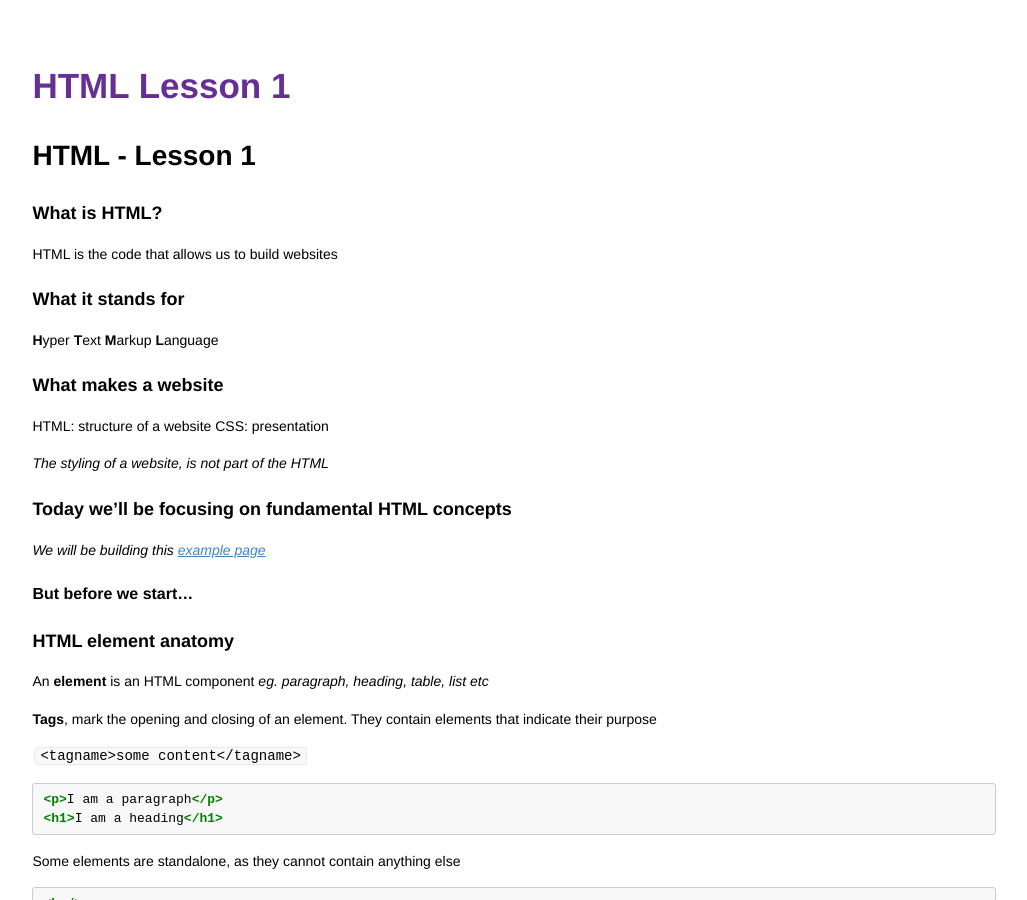
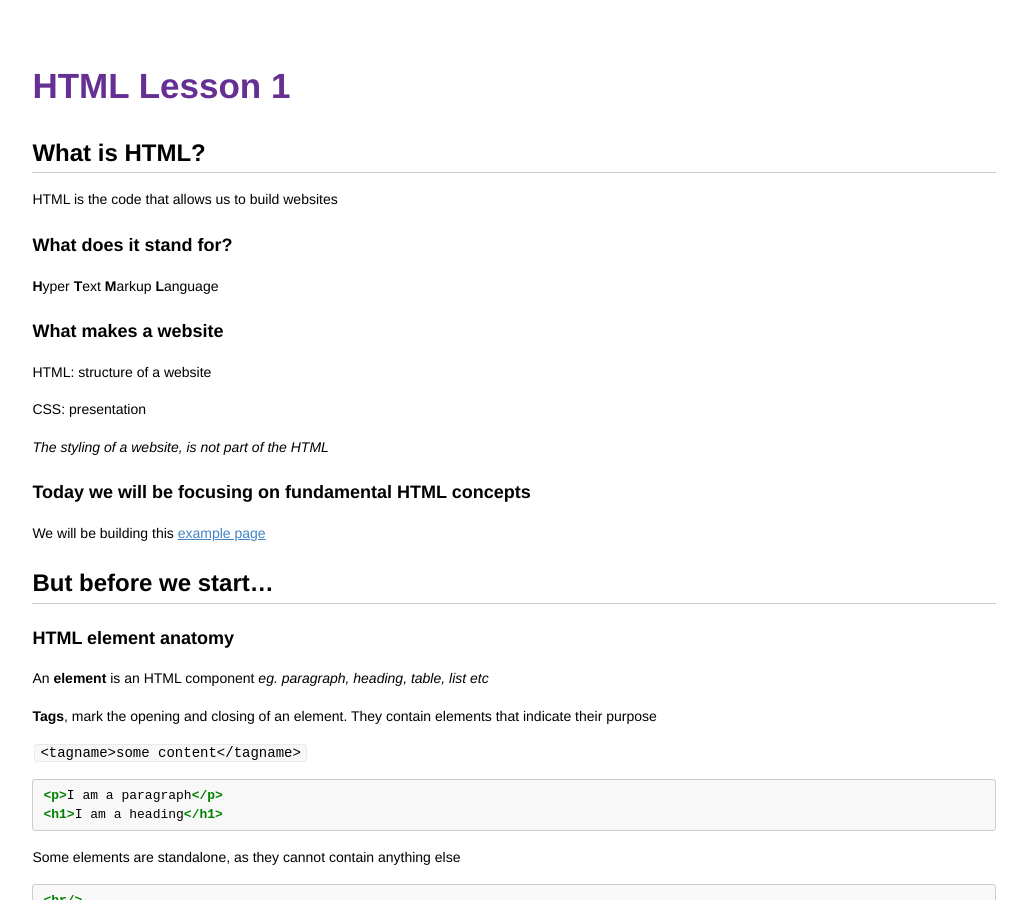
Before and after one commit to codebar/tutorials, a Jekyll site: the page built from html/1/tutorial.md, in a window 1280 px wide and 900 px high. Shown: the whole window, without its empty margins (126-1153 px from the left). Built offline with Jekyll 4.4.1, drawn with Linux system fonts in a browser that asks for light colours; Markdown is read by kramdown in place of the engine named in the settings; some of the changed text lies outside the part shown.

Commit message:
small tweaks to first tutorial

````diff
--- a/html/1/tutorial.md
+++ b/html/1/tutorial.md
@@ -3,14 +3,12 @@ layout: page
 title: HTML Lesson 1
 ---
 
-# HTML - Lesson 1
-
-### What is HTML?
+## What is HTML?
 
 HTML is the code that allows us to build websites
 
 
-### What it stands for
+### What does it stand for?
 
 **H**yper **T**ext **M**arkup **L**anguage
 
@@ -18,16 +16,17 @@ HTML is the code that allows us to build websites
 ### What makes a website
 
 HTML: structure of a website
+
 CSS: presentation
 
 _The styling of a website, is not part of the HTML_
 
 
-### Today we’ll be focusing on fundamental HTML concepts
+### Today we will be focusing on fundamental HTML concepts
 
-_We will be building this [example page](http://codebar.github.io/tutorials/html/1/example.html "I love owls")_
+We will be building this [example page](http://codebar.github.io/tutorials/html/1/example.html "I love owls")
 
-#### But before we start...
+## But before we start...
 
 ### HTML element anatomy
 
@@ -79,7 +78,7 @@ The **body** contains what is visible to the user.
 
 ## Let's get started!
 
-Let’s start by defining the basic structure of our website.
+Let's start by defining the basic structure of our website.
 
 ```html
 <!DOCTYPE html>
````
Also changed, not shown: other parts of html/1/tutorial.md (+3 -1 lines).
